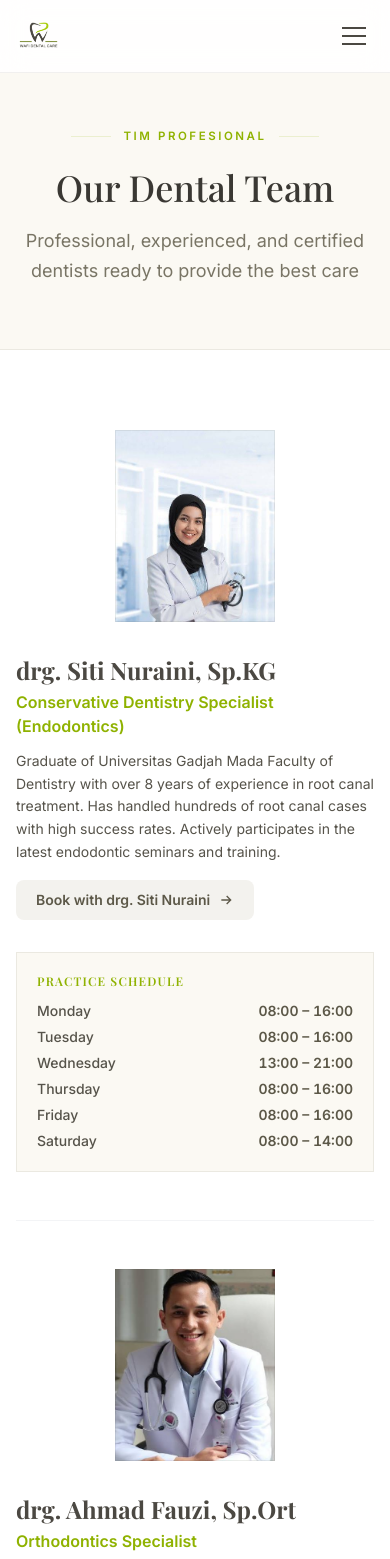
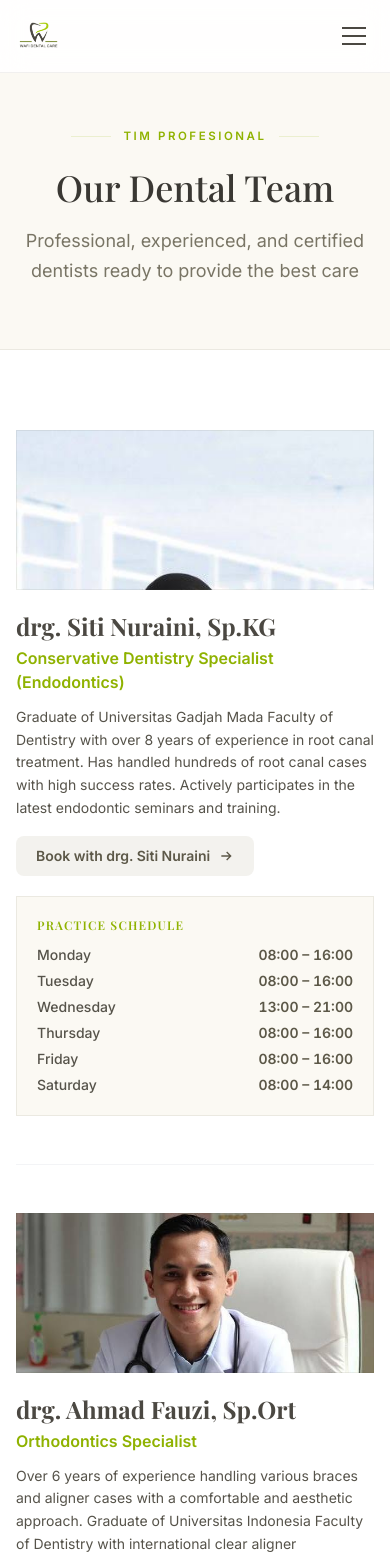
Before and after one commit to fajaraji/wafi-dental-care, a Next.js app: page /en/doctors in a window 390 px wide. Shown: the top 1559 px of the page. Built offline with nearby package versions, Linux system fonts and the light colour scheme; a web font is replaced by a local one.

Commit message:
style(doctors): photo beside text on all breakpoints

```diff
--- a/src/app/[locale]/doctors/components/DoctorsGrid.tsx
+++ b/src/app/[locale]/doctors/components/DoctorsGrid.tsx
@@ -25,9 +25,9 @@ export function DoctorsGrid() {
               transition={{ delay: index * 0.1, duration: 0.6 }}
               className="group"
             >
-              <div className="grid gap-8 md:grid-cols-[200px,1fr] lg:grid-cols-[200px,1fr,280px]">
+              <div className="grid grid-cols-[110px,1fr] gap-5 sm:grid-cols-[180px,1fr] sm:gap-6 lg:grid-cols-[180px,1fr,280px]">
                 {/* Photo */}
-                <div className="relative mx-auto h-48 w-40 overflow-hidden bg-surface-light lg:h-52 lg:w-44">
+                <div className="relative h-40 w-full overflow-hidden bg-surface-light sm:h-48 sm:w-40 lg:h-52 lg:w-44">
                   <div className="absolute inset-0 flex items-center justify-center">
                     <svg viewBox="0 0 80 80" className="h-20 w-20 text-brand-200">
                       <circle cx="40" cy="28" r="16" fill="currentColor" />
```
